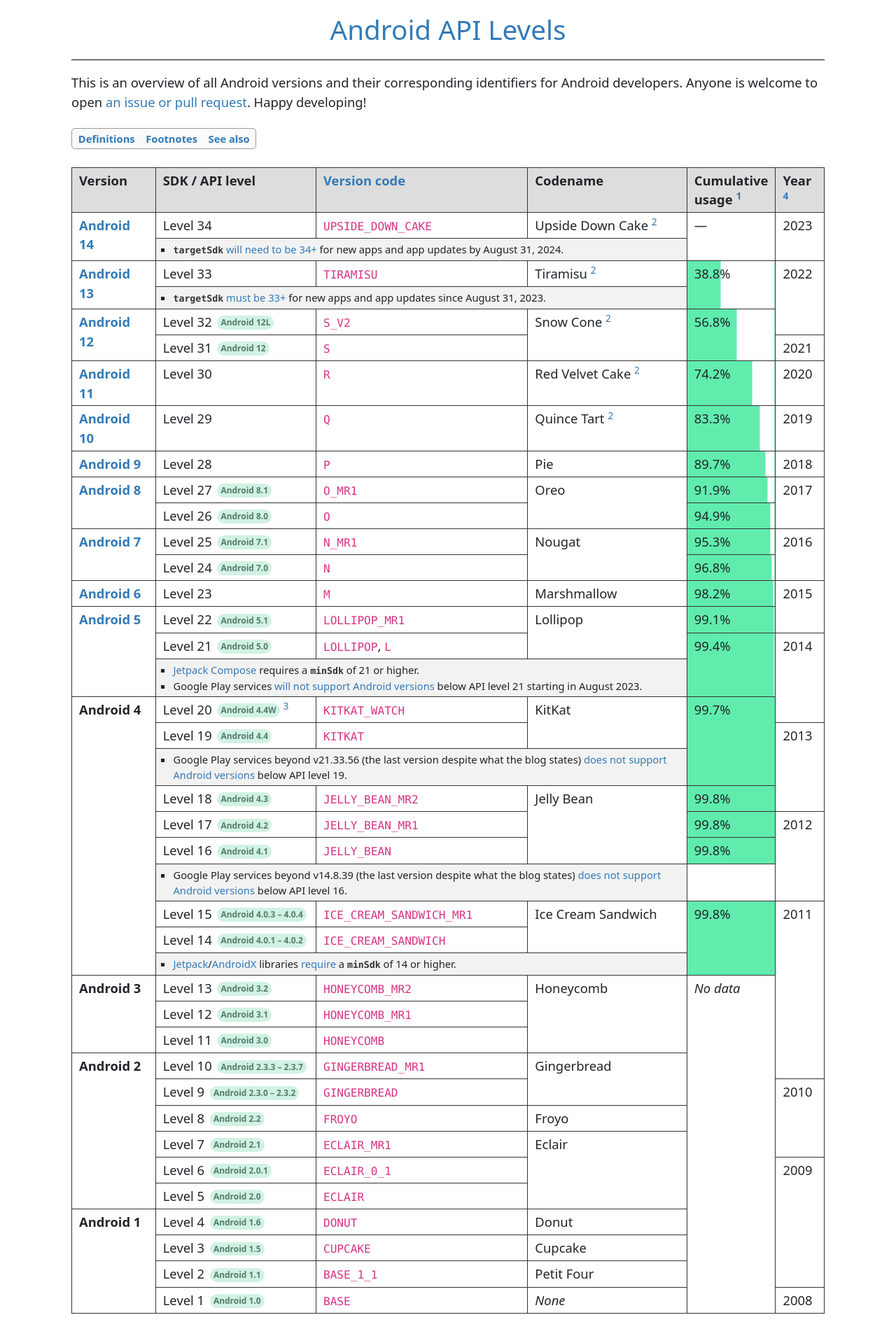
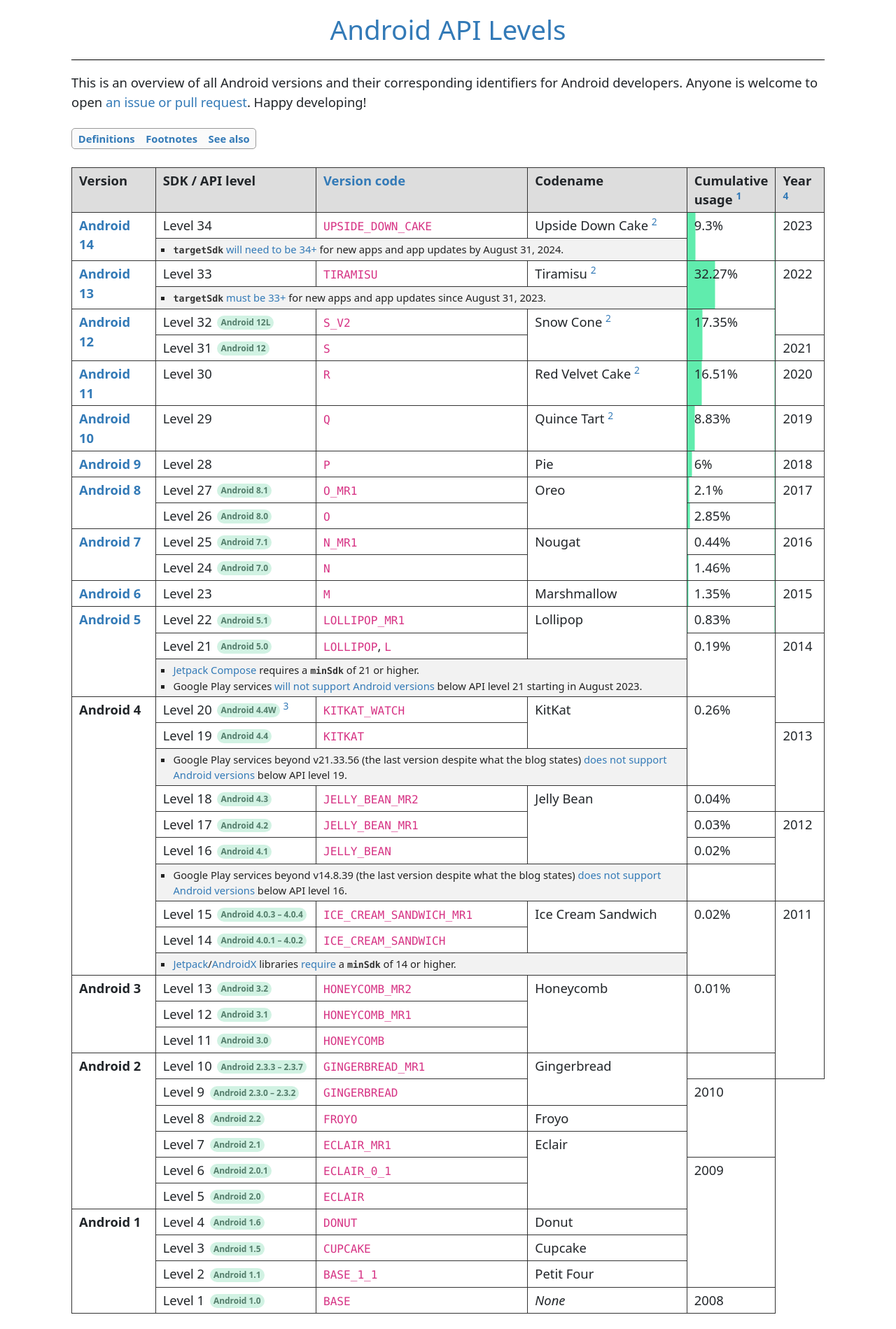
Before and after one commit to ebelinski/apilevels, a Jekyll site: the page built from index.md, in a window 1280 px wide. Shown: the top 1899 px of the page at 70% size. Built offline with Jekyll 4.4.1, drawn with Linux system fonts in a browser that asks for light colours; comment, search, counter and statistics services are not loaded.

Commit message:
Update index.md

```diff
--- a/index.md
+++ b/index.md
@@ -37,7 +37,7 @@
       Upside Down Cake
       <sup id="fnref:2"><a href="#fn:2" class="footnote">2</a></sup>
     </td>
-    <td rowspan="2">—</td>
+    {% include progress-cell.html rowspan=2 percentage=9.3 %}
     <td rowspan="2">2023</td>
   </tr>
   <tr class="table-notes">
@@ -57,7 +57,7 @@
       Tiramisu
       <sup id="fnref:2"><a href="#fn:2" class="footnote">2</a></sup>
     </td>
-    {% include progress-cell.html rowspan=2 percentage=38.8 %}
+    {% include progress-cell.html rowspan=2 percentage=32.27 %}
     <td rowspan="3">2022</td>
   </tr>
   <tr class="table-notes">
@@ -80,7 +80,7 @@
       Snow Cone
       <sup id="fnref:2"><a href="#fn:2" class="footnote">2</a></sup>
     </td>
-    {% include progress-cell.html rowspan=2 percentage=56.8 %}
+    {% include progress-cell.html rowspan=2 percentage=17.35 %}
   </tr>
   <tr>
     <td>Level 31 <span class="subversion">Android 12</span></td>
@@ -97,7 +97,7 @@
       Red Velvet Cake
       <sup id="fnref:2"><a href="#fn:2" class="footnote">2</a></sup>
     </td>
-    {% include progress-cell.html rowspan=1 percentage=74.2 %}
+    {% include progress-cell.html rowspan=1 percentage=16.51 %}
     <td>2020</td>
   </tr>
   <tr>
@@ -110,7 +110,7 @@
       Quince Tart
       <sup id="fnref:2"><a href="#fn:2" class="footnote">2</a></sup>
     </td>
-    {% include progress-cell.html rowspan=1 percentage=83.3 %}
+    {% include progress-cell.html rowspan=1 percentage=8.83 %}
     <td>2019</td>
   </tr>
   <tr>
@@ -120,7 +120,7 @@
     <td>Level 28</td>
     <td><code>P</code></td>
     <td>Pie</td>
-    {% include progress-cell.html rowspan=1 percentage=89.7 %}
+    {% include progress-cell.html rowspan=1 percentage=6 %}
     <td>2018</td>
   </tr>
   <tr>
@@ -130,13 +130,13 @@
     <td>Level 27 <span class="subversion">Android 8.1</span></td>
     <td><code>O_MR1</code></td>
     <td rowspan="2">Oreo</td>
-    {% include progress-cell.html rowspan=1 percentage=91.9 %}
+    {% include progress-cell.html rowspan=1 percentage=2.1 %}
     <td rowspan="2">2017</td>
   </tr>
   <tr>
     <td>Level 26 <span class="subversion">Android 8.0</span></td>
     <td><code>O</code></td>
-    {% include progress-cell.html rowspan=1 percentage=94.9 %}
+    {% include progress-cell.html rowspan=1 percentage=2.85 %}
   </tr>
   <tr>
     <td rowspan="2">
@@ -145,13 +145,13 @@
     <td>Level 25 <span class="subversion">Android 7.1</span></td>
     <td><code>N_MR1</code></td>
     <td rowspan="2">Nougat</td>
-    {% include progress-cell.html rowspan=1 percentage=95.3 %}
+    {% include progress-cell.html rowspan=1 percentage=0.44 %}
     <td rowspan="2">2016</td>
   </tr>
   <tr>
     <td>Level 24 <span class="subversion">Android 7.0</span></td>
     <td><code>N</code></td>
-    {% include progress-cell.html rowspan=1 percentage=96.8 %}
+    {% include progress-cell.html rowspan=1 percentage=1.46 %}
   </tr>
   <tr>
     <td>
@@ -160,7 +160,7 @@
     <td>Level 23</td>
     <td><code>M</code></td>
     <td>Marshmallow</td>
-    {% include progress-cell.html rowspan=1 percentage=98.2 %}
+    {% include progress-cell.html rowspan=1 percentage=1.35 %}
     <td rowspan="2">2015</td>
   </tr>
   <tr>
@@ -170,12 +170,12 @@
     <td>Level 22 <span class="subversion">Android 5.1</span></td>
     <td><code>LOLLIPOP_MR1</code></td>
     <td rowspan="2">Lollipop</td>
-    {% include progress-cell.html rowspan=1 percentage=99.1 %}
+    {% include progress-cell.html rowspan=1 percentage=0.83 %}
   </tr>
   <tr>
     <td>Level 21 <span class="subversion">Android 5.0</span></td>
     <td><code>LOLLIPOP</code>, <code>L</code></td>
-    {% include progress-cell.html rowspan=2 percentage=99.4 %}
+    {% include progress-cell.html rowspan=2 percentage=0.19 %}
     <td rowspan="3">2014</td>
   </tr>
   <tr class="table-notes"><td colspan="3">
@@ -192,7 +192,7 @@
     </td>
     <td><code>KITKAT_WATCH</code></td>
     <td rowspan="2">KitKat</td>
-    {% include progress-cell.html rowspan=3 percentage=99.7 %}
+    {% include progress-cell.html rowspan=3 percentage=0.26 %}
   </tr>
   <tr>
     <td>
@@ -211,18 +211,18 @@
     <td>Level 18 <span class="subversion">Android 4.3</span></td>
     <td><code>JELLY_BEAN_MR2</code></td>
     <td rowspan="3">Jelly Bean</td>
-    {% include progress-cell.html rowspan=1 percentage=99.8 %}
+    {% include progress-cell.html rowspan=1 percentage=0.04 %}
   </tr>
   <tr>
     <td>Level 17 <span class="subversion">Android 4.2</span></td>
     <td><code>JELLY_BEAN_MR1</code></td>
-    {% include progress-cell.html rowspan=1 percentage=99.8 %}
+    {% include progress-cell.html rowspan=1 percentage=0.03 %}
     <td rowspan="3">2012</td>
   </tr>
   <tr>
     <td>Level 16 <span class="subversion">Android 4.1</span></td>
     <td><code>JELLY_BEAN</code></td>
-    {% include progress-cell.html rowspan=1 percentage=99.8 %}
+    {% include progress-cell.html rowspan=1 percentage=0.02 %}
   </tr>
 <tr class="table-notes"><td colspan="3">
     <ul>
@@ -233,7 +233,7 @@
     <td>Level 15 <span class="subversion">Android 4.0.3 – 4.0.4</span></td>
     <td><code>ICE_CREAM_SANDWICH_MR1</code></td>
     <td rowspan="2">Ice Cream Sandwich</td>
-    {% include progress-cell.html rowspan=3 percentage=99.8 %}
+    {% include progress-cell.html rowspan=3 percentage=0.02 %}
     <td rowspan="7">2011</td>
   </tr>
   <tr>
@@ -250,7 +250,7 @@
     <td>Level 13 <span class="subversion">Android 3.2</span></td>
     <td><code>HONEYCOMB_MR2</code></td>
     <td rowspan="3">Honeycomb</td>
-    <td rowspan="13"><i>No data</i></td>
+    {% include progress-cell.html rowspan=3 percentage=0.01 %}
   </tr>
   <tr>
     <td>Level 12 <span class="subversion">Android 3.1</span></td>
```
